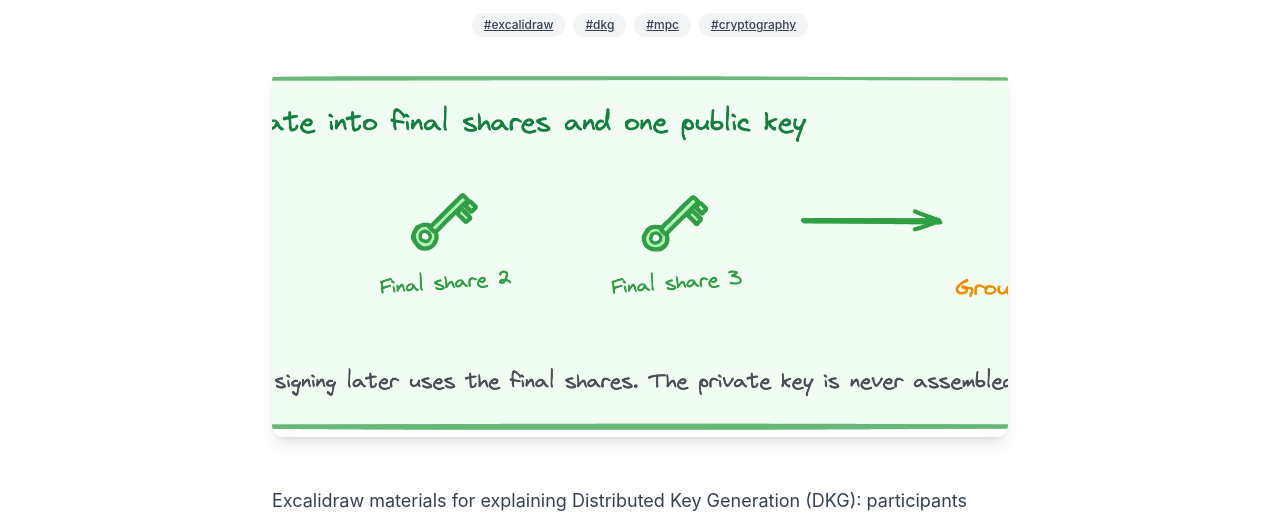
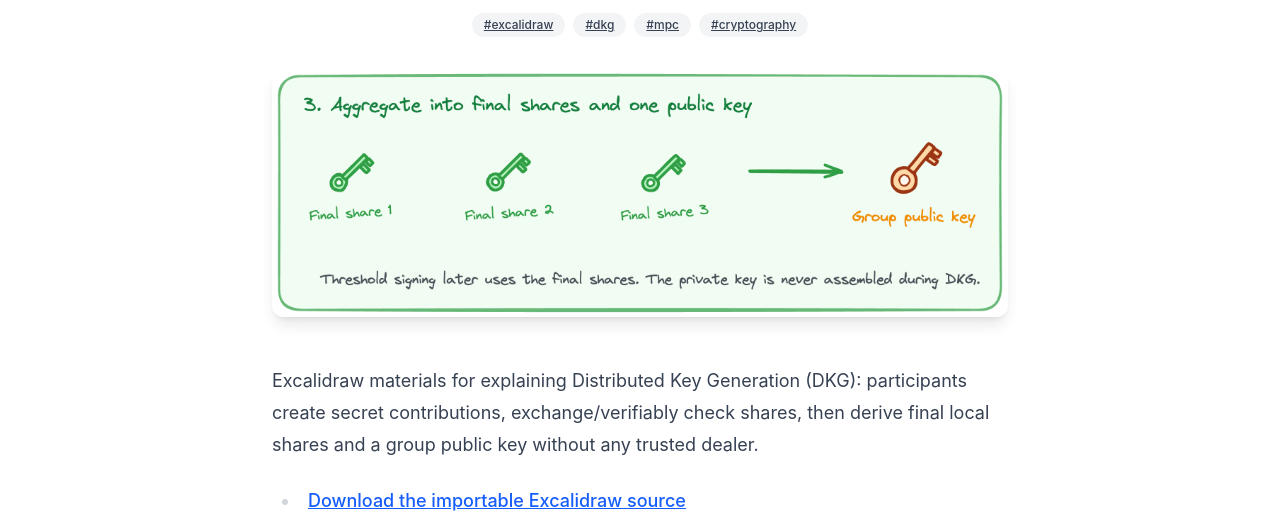
Before and after one commit to chemonoworld/chemonoworld.github.io, an Astro site: page /notes/excalidraw-dkg-materials in a window 1280 px wide. Shown: the part 232-756 px from the top of the page. Built offline with nearby package versions, Linux system fonts and the light colour scheme; Astro itself is replaced by a stand-in of ours; some packages are replaced by stand-ins of ours.

Commit message:
Fix blog hero image cropping

```diff
--- a/src/layouts/BlogPost.astro
+++ b/src/layouts/BlogPost.astro
@@ -146,7 +146,7 @@ const structuredData = {
 								height={510}
 								src={heroImage}
 								alt=""
-								class="rounded-xl shadow-lg w-full object-cover aspect-[2/1]"
+								class="rounded-xl shadow-lg w-full h-auto"
 							/>
 						)
 					}
```
